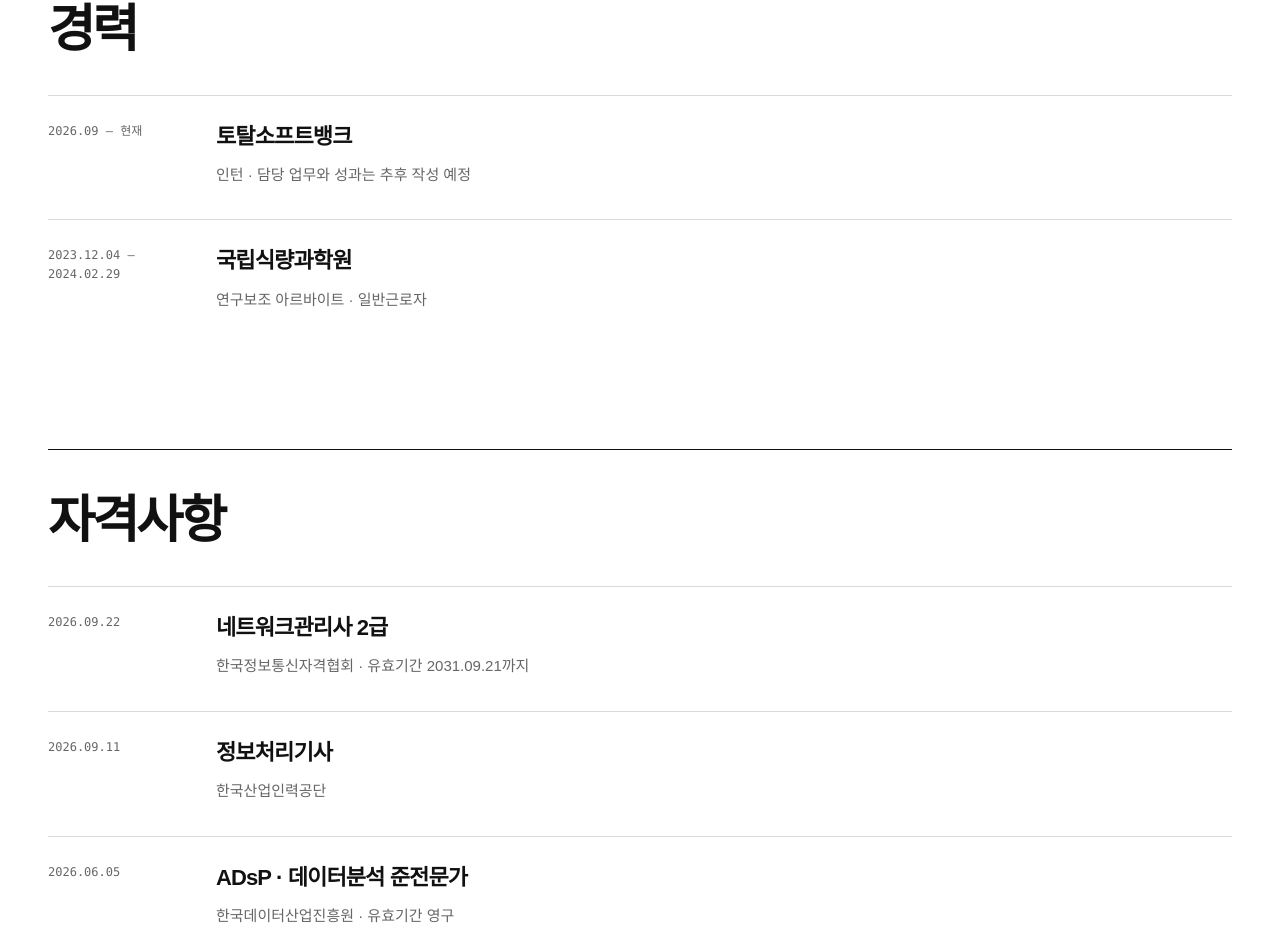
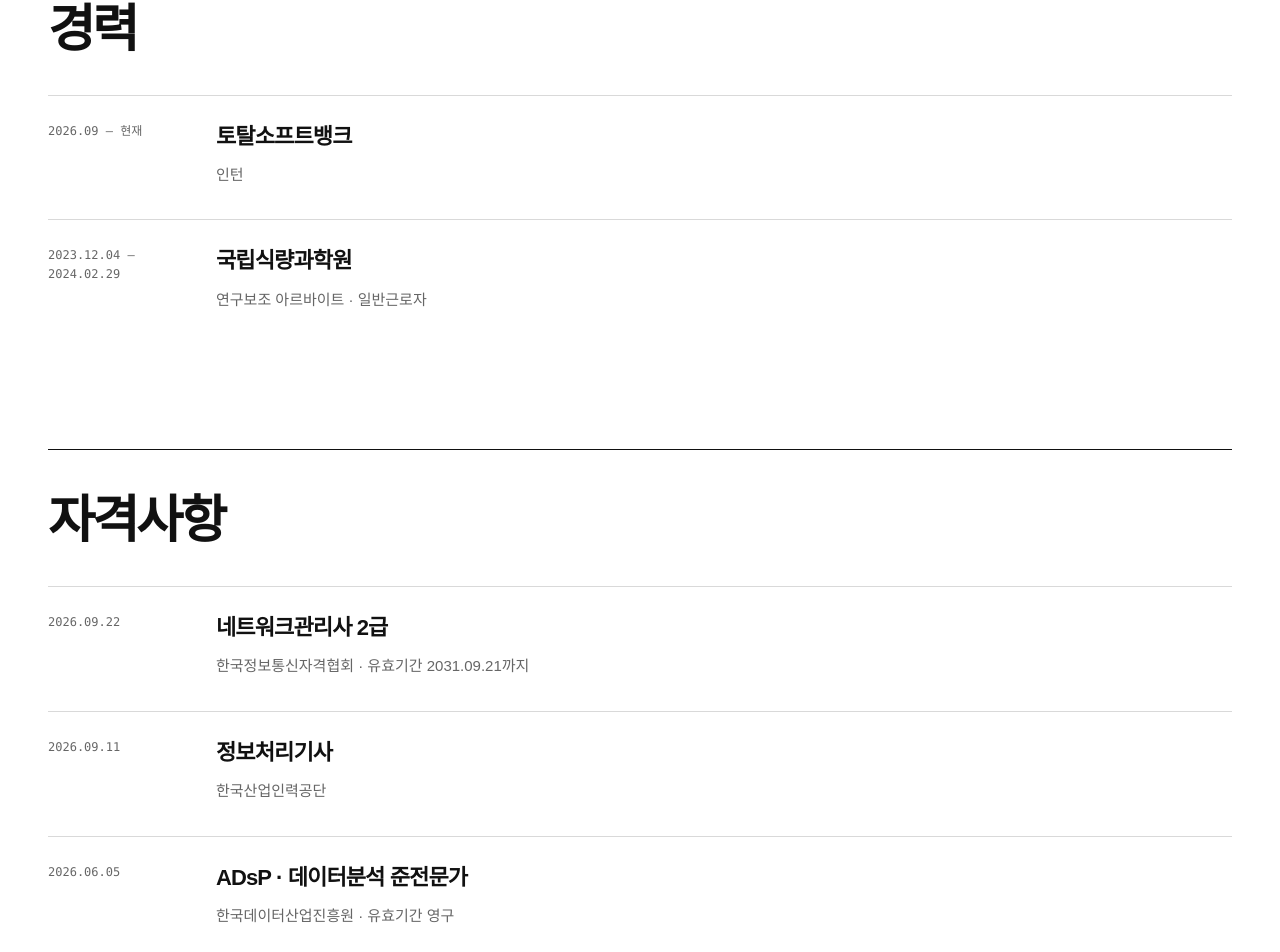
Before and after one commit to 2kminn/Portfolio, a Next.js app: page / in a window 1280 px wide. Shown: the part 2555-3507 px from the top of the page. Built offline with nearby package versions, Linux system fonts and the light colour scheme.

Commit message:
Remove experience placeholder copy

```diff
--- a/components/Experience.tsx
+++ b/components/Experience.tsx
@@ -3,7 +3,7 @@ export default function Experience() {
     <section id="experience" className="section-layout" aria-labelledby="experience-title">
       <div>
         <h2 id="experience-title" className="section-title">경력</h2>
-        <div className="record"><div className="record-label">2026.09 — 현재</div><div><h3>토탈소프트뱅크</h3><p>인턴 · 담당 업무와 성과는 추후 작성 예정</p></div></div>
+        <div className="record"><div className="record-label">2026.09 — 현재</div><div><h3>토탈소프트뱅크</h3><p>인턴</p></div></div>
         <div className="record"><div className="record-label">2023.12.04 — 2024.02.29</div><div><h3>국립식량과학원</h3><p>연구보조 아르바이트 · 일반근로자</p></div></div>
       </div>
     </section>
```
